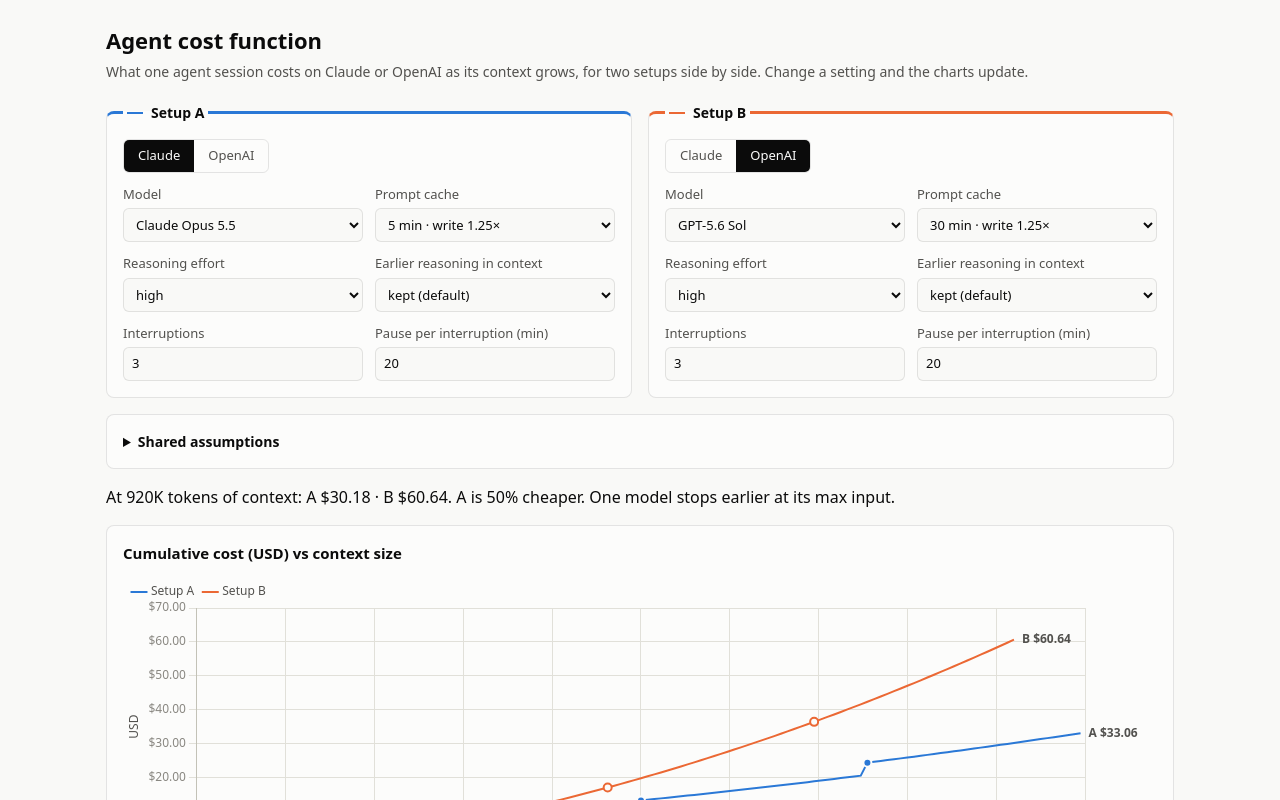
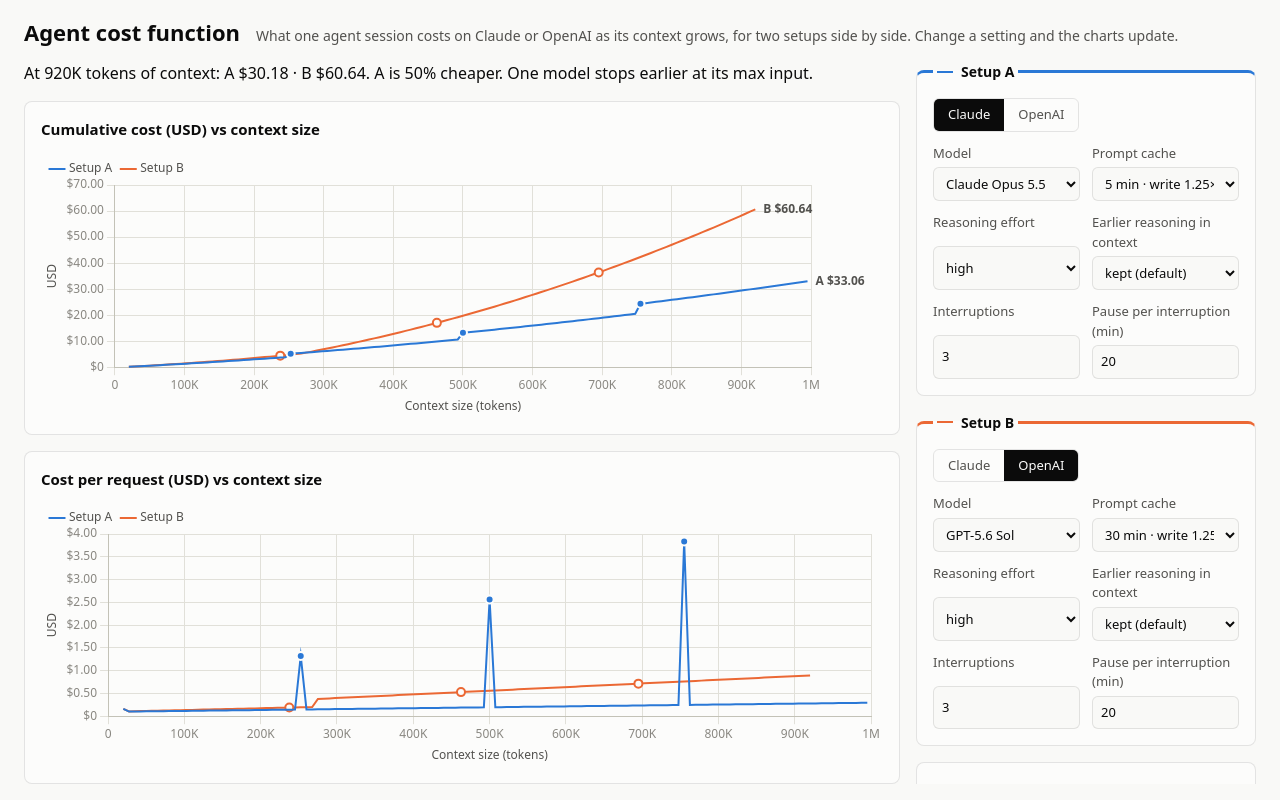
Before and after one commit to Nobbettt/agent-cost-function, a React (Vite) app: page / in a window 1280 px wide. Shown: the top 800 px of the page. Built offline with nearby package versions, Linux system fonts and the light colour scheme.

Commit message:
feat: full-window workspace on large screens, settings in a right sidebar
From 1024px the calculator page is one screen tall: results (headline and
two charts) on the left, settings in a scrolling sidebar on the right.
Below 1024px the stacked layout is unchanged.

```diff
--- a/src/App.tsx
+++ b/src/App.tsx
@@ -26,16 +26,24 @@
 
   return (
     <>
-      <main>
+      <main className="calc">
+        <div className="screen">
+          <header className="page-header">
             <h1>Agent cost function</h1>
             <p className="lede">What one agent session costs on Claude or OpenAI as its context grows, for two setups side by side. Change a setting and the charts update.</p>
+          </header>
 
+          {/* DOM order is inputs first, results second; the grid puts the results on the left from 1024px. */}
+          <div className="workspace">
+            <aside className="controls" aria-label="Settings">
               <div className="setups">
                 <SetupPanel id="A" setup={setupA} onChange={setSetupA} />
                 <SetupPanel id="B" setup={setupB} onChange={setSetupB} />
               </div>
+              <SharedAssumptions shared={shared} onChange={setShared} />
+            </aside>
 
-        <SharedAssumptions shared={shared} onChange={setShared} />
+            <section className="results" aria-label="Results">
               <Headline comparison={comparison} />
 
               <section className="card">
@@ -47,6 +55,9 @@
                 <h2>Cost per request (USD) vs context size</h2>
                 <CostChart runs={runs} metric="req" xMax={effective.session} label="Cost of each request per setup as context grows" />
               </section>
+            </section>
+          </div>
+        </div>
 
         <section className="card">
           <h2>Breakdown at end of session</h2>
--- a/src/components/Footer.tsx
+++ b/src/components/Footer.tsx
@@ -16,7 +16,7 @@
 export function Footer({ page }: { page: Page }) {
   const entries = LINKS.filter((l) => l.page !== 'calculator' || page !== 'calculator')
   return (
-    <footer>
+    <footer className={page === 'calculator' ? 'wide' : undefined}>
       <div>
         Prices and settings checked {PRICES_CHECKED} ·{' '}
         <nav aria-label="Site">
--- a/src/index.css
+++ b/src/index.css
@@ -57,3 +57,36 @@
 footer { max-width: 1100px; margin: 0 auto; padding: 0 16px 32px; color: var(--muted); font-size: 13px; }
 footer > div { padding-top: 12px; border-top: 1px solid var(--grid); }
 footer nav { display: inline; }
+
+/* Large screens: the calculator page is a full-window workspace (results left, settings right).
+   Scoped to main.calc / footer.wide so the sub pages keep their 1100px column. */
+@media (min-width: 1024px) {
+  main.calc { max-width: none; padding: 0 24px 48px; }
+  footer.wide { max-width: none; padding: 0 24px 32px; }
+
+  /* One screen tall: the header takes its natural height, the workspace the rest. */
+  .screen { display: flex; flex-direction: column; height: 100vh; height: 100dvh; padding-bottom: 16px; }
+  .screen + .card { margin-top: 0; }
+
+  .page-header { display: flex; flex-wrap: wrap; align-items: baseline; gap: 0 16px; padding: 16px 0 12px; }
+  .page-header h1, .page-header .lede { margin: 0; }
+
+  .workspace {
+    flex: 1; min-height: 0; display: grid; gap: 16px;
+    grid-template-columns: minmax(0, 1fr) clamp(340px, 26vw, 440px);
+    grid-template-rows: minmax(0, 1fr);
+    grid-template-areas: "results controls";
+  }
+
+  .controls { grid-area: controls; min-height: 0; overflow-y: auto; display: flex; flex-direction: column; gap: 16px; }
+  .controls > * { flex: none; margin: 0; }
+  .controls .setups { grid-template-columns: 1fr; }
+  .controls .fields, .controls .setup .fields { grid-template-columns: repeat(2, minmax(0, 1fr)); }
+
+  /* overflow-y: if the window is too short for two 260px charts, the results scroll instead of overlapping the tables. */
+  .results { grid-area: results; min-height: 0; overflow-y: auto; display: flex; flex-direction: column; gap: 16px; }
+  .results .headline { margin: 0; flex: none; }
+  .results .card { margin: 0; flex: 1 1 0; min-height: 260px; display: flex; flex-direction: column; }
+  .results .card h2 { flex: none; }
+  .results .chart-box { flex: 1; min-height: 0; height: auto; }
+}
```
Also changed, not shown: 1 other file (tests, documents, lock files or other folders). Lines whose indentation alone changed are shown as unchanged.
